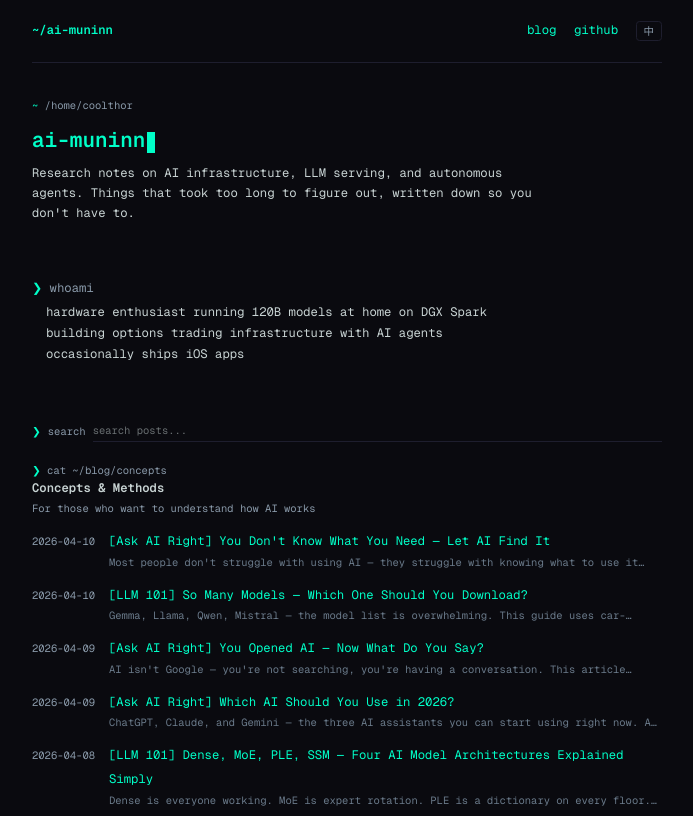
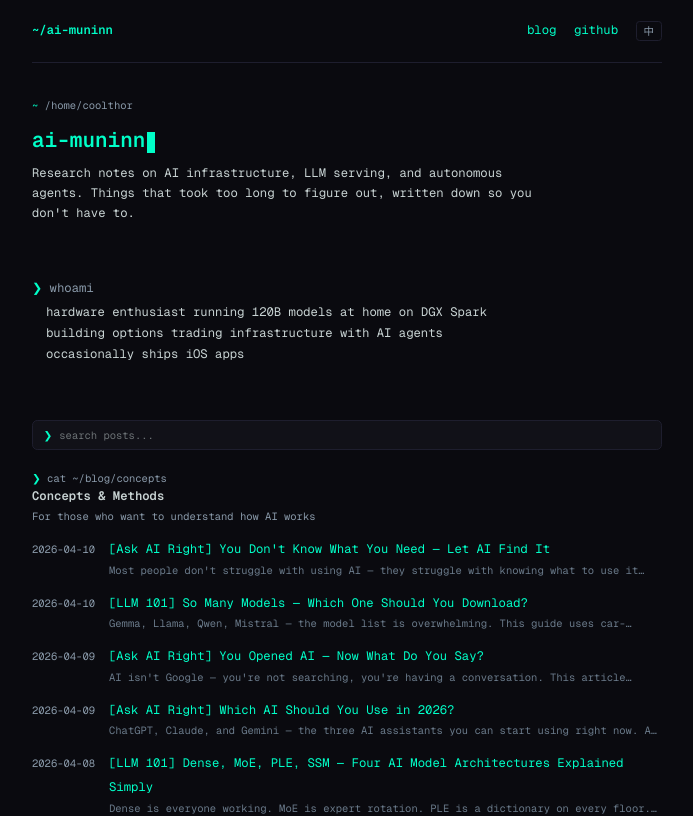
Before and after one commit to coolthor/ai-muninn, a Next.js app: page /en in a window 1280 px wide. Shown: the top 816 px of the page, without its empty margins (293-986 px from the left). Built offline with nearby package versions, Linux system fonts and the light colour scheme.

Commit message:
style: polish search input with bordered container
Wraps the search input in a bordered rounded container with background
fill, removes the separate 'search' label next to the prompt caret.
Cleaner look consistent with terminal-style UI.

```diff
--- a/components/Search.tsx
+++ b/components/Search.tsx
@@ -56,16 +56,18 @@ export default function Search({ locale }: { locale: string }) {
 
   return (
     <div className="mb-6">
-      <div className="flex items-center gap-2 text-xs" style={{ color: 'var(--text-dim)' }}>
+      <div
+        className="flex items-center gap-2 text-xs px-3 py-2 rounded-md"
+        style={{ border: '1px solid var(--border)', background: 'var(--bg-surface)' }}
+      >
         <span style={{ color: 'var(--cyan)' }}>❯</span>
-        <span>search</span>
         <input
           type="text"
           value={query}
           onChange={e => setQuery(e.target.value)}
           placeholder={isZh ? '搜尋文章...' : 'search posts...'}
-          className="flex-1 bg-transparent border-b outline-none text-xs py-1"
-          style={{ borderColor: 'var(--border)', color: 'var(--text)' }}
+          className="flex-1 bg-transparent outline-none text-xs"
+          style={{ color: 'var(--text)' }}
           onKeyDown={e => {
             if (e.key === 'Escape') {
               setQuery('')
```
